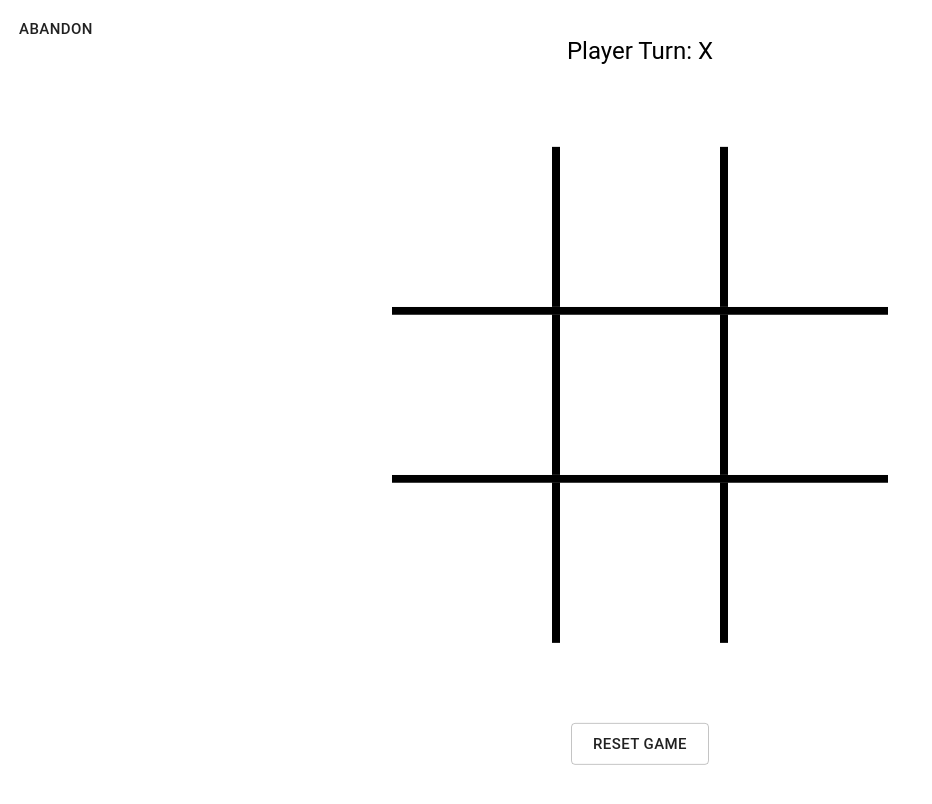
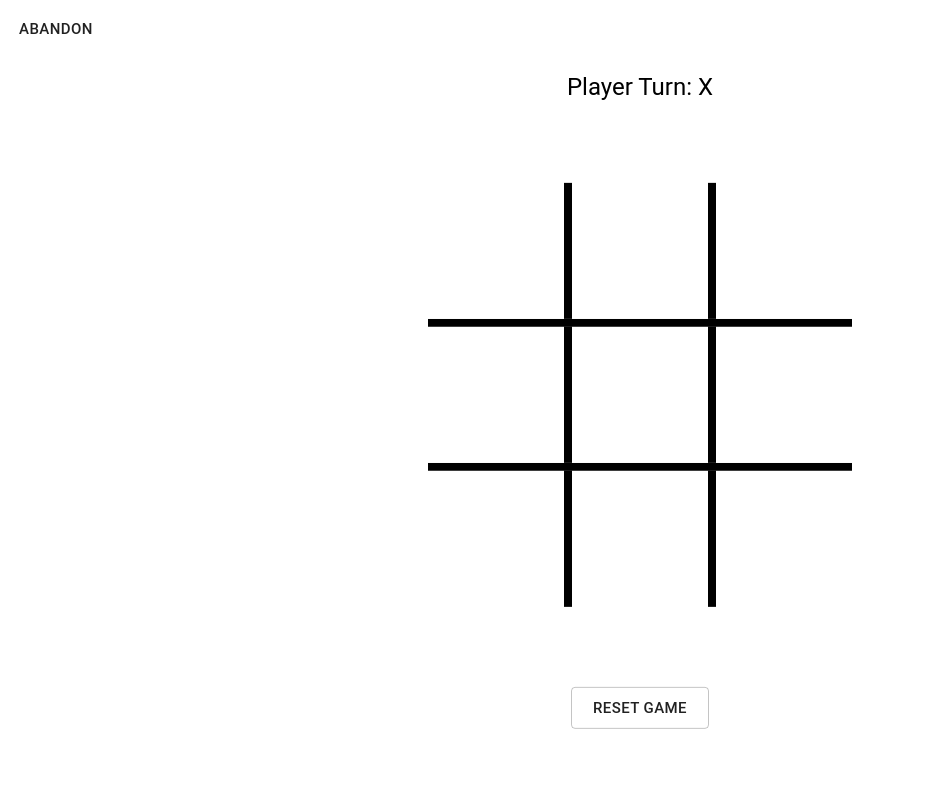
Before and after one commit to msalman-abid/TicTacToe_Online, a React (Create React App) app in the folder react-app/: page /game in a window 1280 px wide. Shown: the whole page, without its empty margins (0-932 px from the left). Built offline with nearby package versions, Linux system fonts and the light colour scheme; no server answers.

Commit message:
Update Game.css

```diff
--- a/react-app/src/Game.css
+++ b/react-app/src/Game.css
@@ -1,7 +1,6 @@
-
 .row
 {
-  height: 20vh;
+  height: 17vh;
 }
 .confetti{
     position: "absolute";
@@ -22,8 +21,8 @@
 
 .col
 {
-  height: 20vh;
-  width: 20vh;
+  height: 17vh;
+  width: 17vh;
   float: left;
 }
 
@@ -50,11 +49,11 @@
   .square {
     background: #fff;
     float: left;
-    font-size: 20vh;
+    font-size: 17vh;
     font-weight: bold;
-    line-height: 20vh;
-    height: 20vh;
-    width: 20vh;
+    line-height: 17vh;
+    height: 17vh;
+    width: 17vh;
     text-align: center;
     border: none;
 
```
